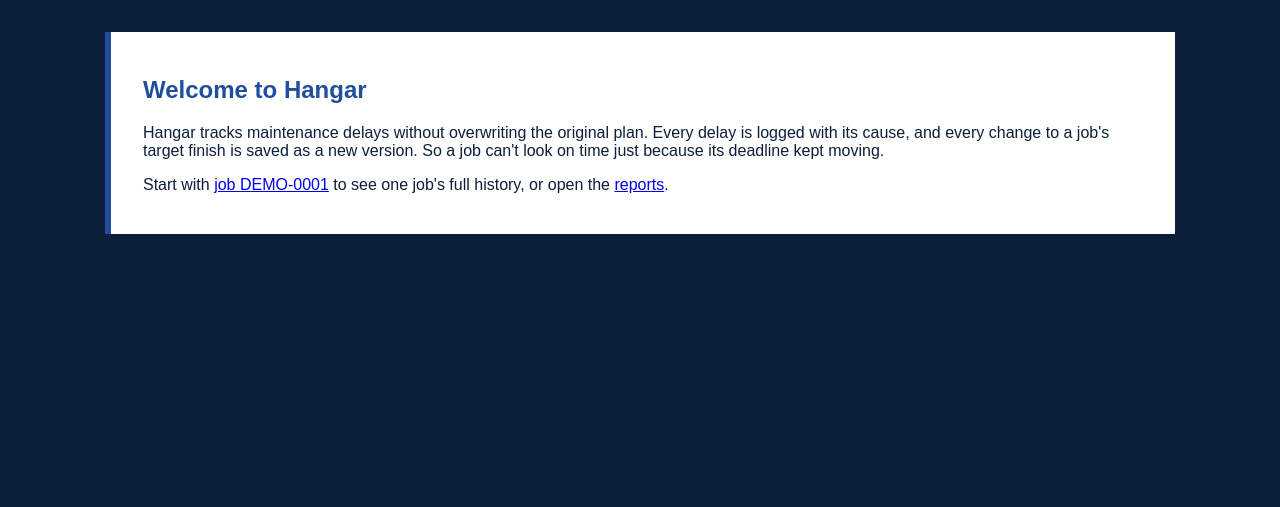
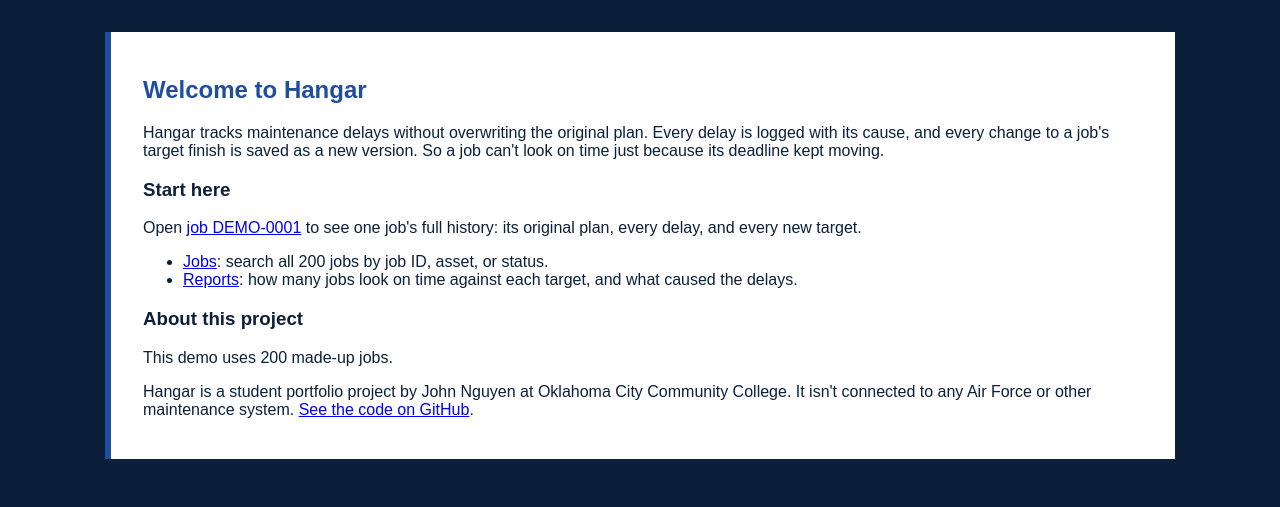
Before and after one commit to jnguyen-tech/hangar, a Flask app: page / in a window 1280 px wide. Shown: the part 293-800 px from the top of the page. Run offline with Flask 3, Linux system fonts and the light colour scheme.

Commit message:
Home page: start here, data note, live link

```diff
--- a/app.py
+++ b/app.py
@@ -41,7 +41,7 @@ def add_demo_flag():
 @app.route("/")
 def home():
     """The home page."""
-    return render_template("index.html")
+    return render_template("index.html", total=len(tracker.jobs))
 
 
 @app.route("/jobs")
--- a/templates/index.html
+++ b/templates/index.html
@@ -22,9 +22,29 @@
     <main>
         <h2>Welcome to Hangar</h2>
         <p>Hangar tracks maintenance delays without overwriting the original plan. Every delay is logged with its cause, and every change to a job's target finish is saved as a new version. So a job can't look on time just because its deadline kept moving.</p>
+
+        <!-- h3 is a smaller heading than h2. -->
+        <h3>Start here</h3>
         {% if demo %}
-        <p>Start with <a href="/jobs/DEMO-0001">job DEMO-0001</a> to see one job's full history, or open the <a href="/reports">reports</a>.</p>
+        <p>Open <a href="/jobs/DEMO-0001">job DEMO-0001</a> to see one job's full history: its original plan, every delay, and every new target.</p>
+        {% else %}
+        <p>Open <a href="/jobs/JOB-0000058">job JOB-0000058</a>. Its original plan was 148 days, and it finished on day 220, 72 days late. But a change made after it finished moved the target to day 220, so its final record says "on time." Hangar keeps every version, so you can see what really happened.</p>
         {% endif %}
+
+        <!-- ul is a bulleted list. Each li is one bullet. -->
+        <ul>
+            <!-- "{:,}".format(total) adds commas, so 50000 shows as 50,000. -->
+            <li><a href="/jobs">Jobs</a>: search all {{ "{:,}".format(total) }} jobs by job ID, asset, or status.</li>
+            <li><a href="/reports">Reports</a>: how many jobs look on time against each target, and what caused the delays.</li>
+        </ul>
+
+        <h3>About this project</h3>
+        {% if demo %}
+        <p>This demo uses 200 made-up jobs.</p>
+        {% else %}
+        <p>The {{ "{:,}".format(total) }} jobs are synthetic (artificial) maintenance data sourced from TFCU, not real records.</p>
+        {% endif %}
+        <p>Hangar is a student portfolio project by John Nguyen at Oklahoma City Community College. It isn't connected to any Air Force or other maintenance system. <a href="https://github.com/jnguyen-tech/hangar">See the code on GitHub</a>.</p>
     </main>
 </body>
 </html>
```
Also changed, not shown: README.md.
